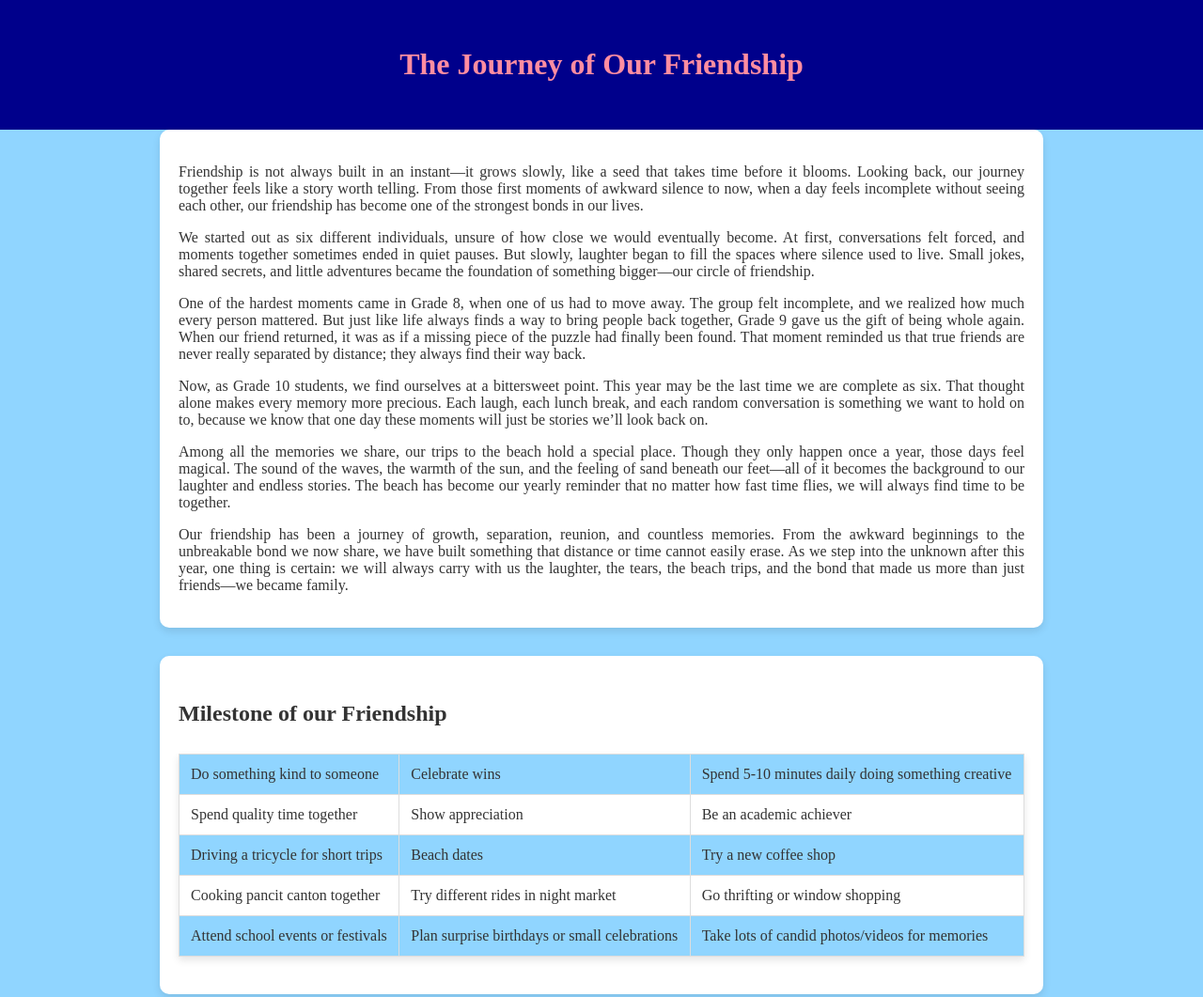
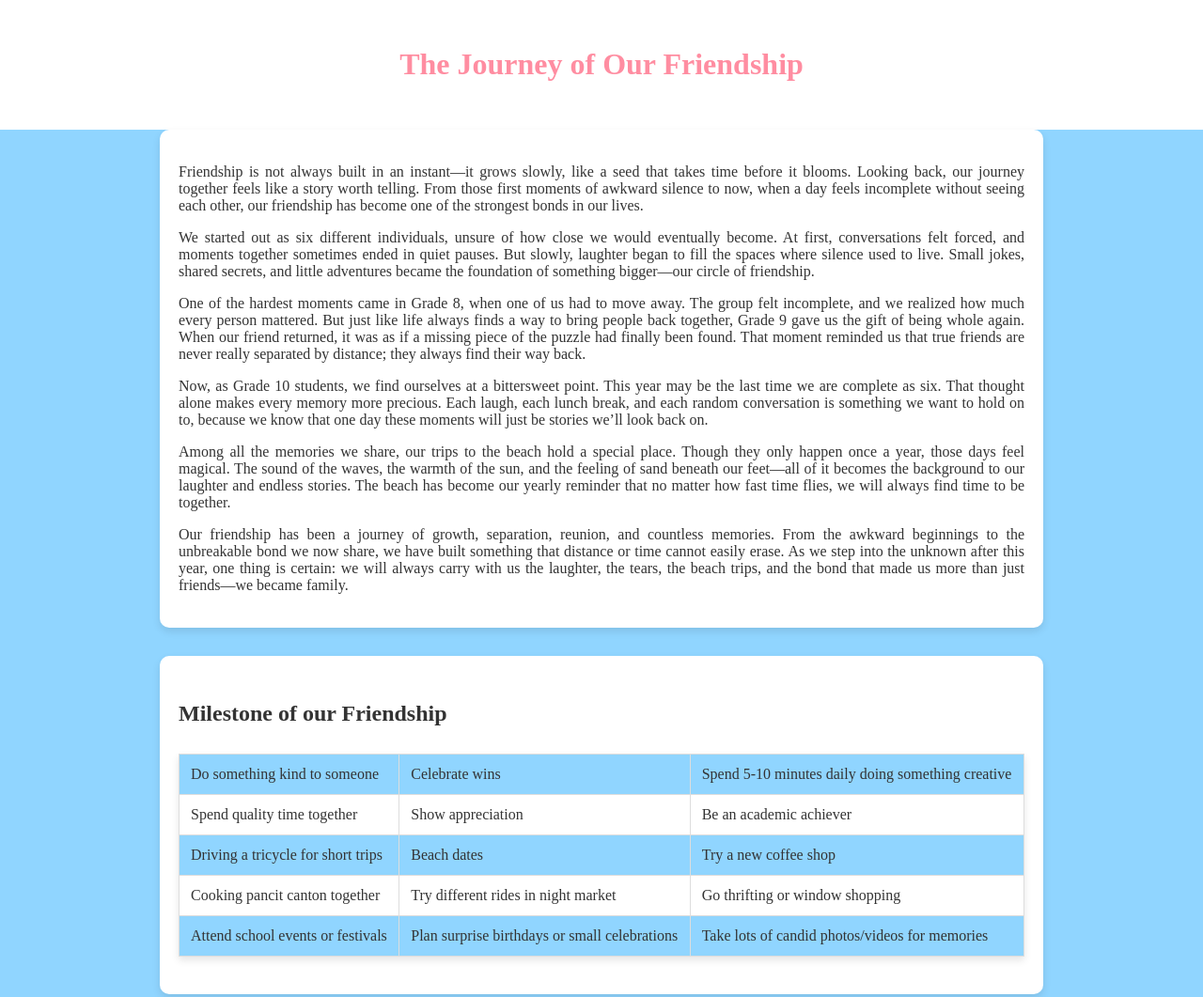
Before and after one commit to learningcodes23/The_Journey_of_our_Friendship, a plain HTML site: page index.html in a window 1280 px wide. Shown: the top 1061 px of the page at 94% size. Drawn offline with Linux system fonts and the light colour scheme.

Commit message:
Update style.css

```diff
--- a/style.css
+++ b/style.css
@@ -6,7 +6,7 @@ background-color:#90D5FF;
 color:#333;
 }
  header{
-background-color:#00008B;
+background-color:#FFFFFF;
 color:#FF8DA1;
 padding:30px;
 text-align:center;
```
